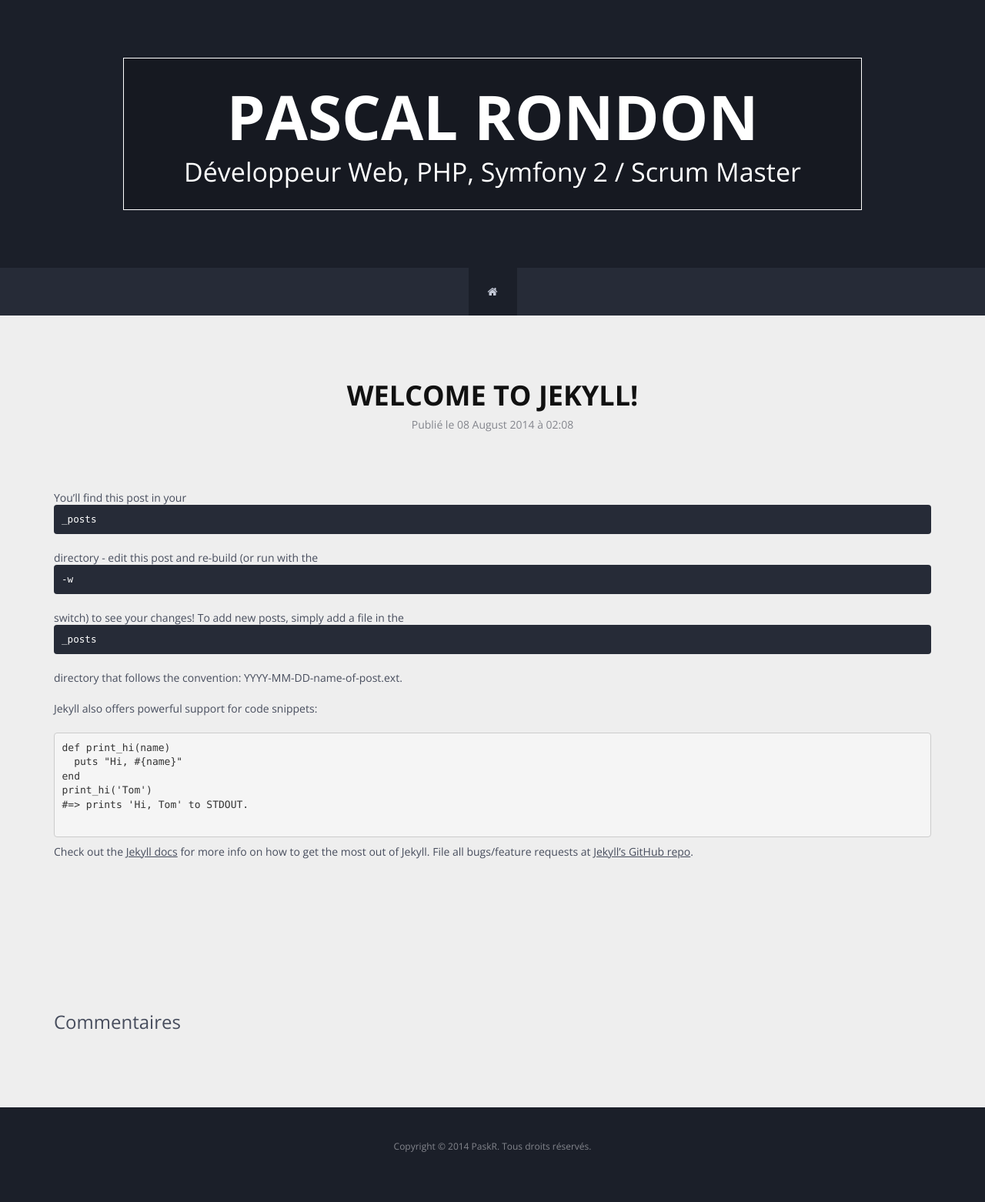
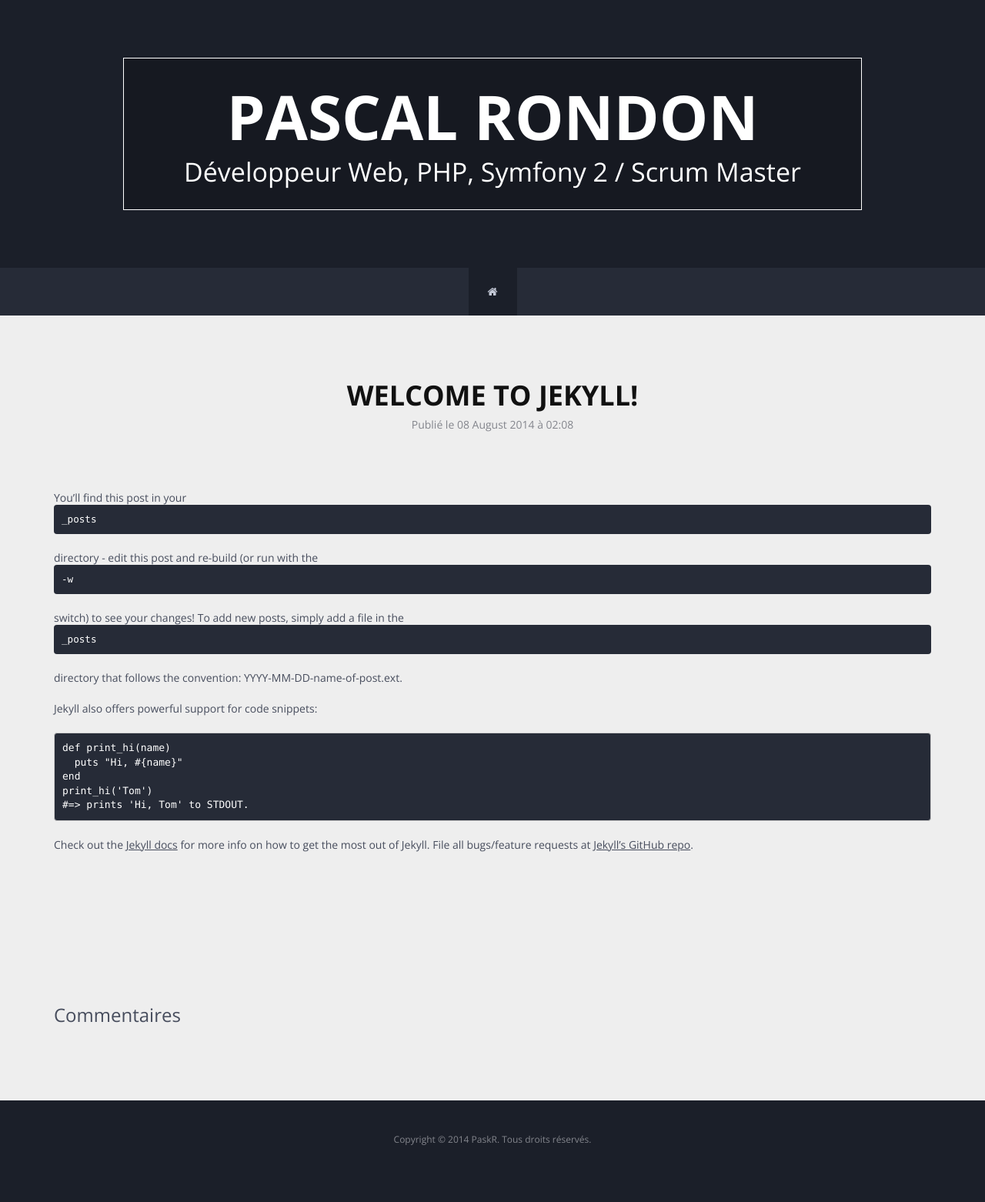
Before and after one commit to PaskR/PaskR.fr, a Jekyll site: the page built from _posts/2014-08-08-welcome-to-jekyll.markdown, in a window 1280 px wide. Shown: the whole page at 77% size. Built offline with Jekyll 4.4.1, drawn with Linux system fonts in a browser that asks for light colours; nearby versions of some CDN libraries; comment, search, counter and statistics services are not loaded.

Commit message:
Fix typo

```diff
--- a/assets/css/style.css
+++ b/assets/css/style.css
@@ -19,12 +19,16 @@ a {
     outline:none;
 }
 
-code, blockquote {
+code, blockquote, pre {
     display: block;
     padding: 10px;
     margin-bottom: 22px;
     background-color: #262b37;
     color: #fff;
+}
+
+pre code {
+    margin: 0;
 }
 
 dl {
```
